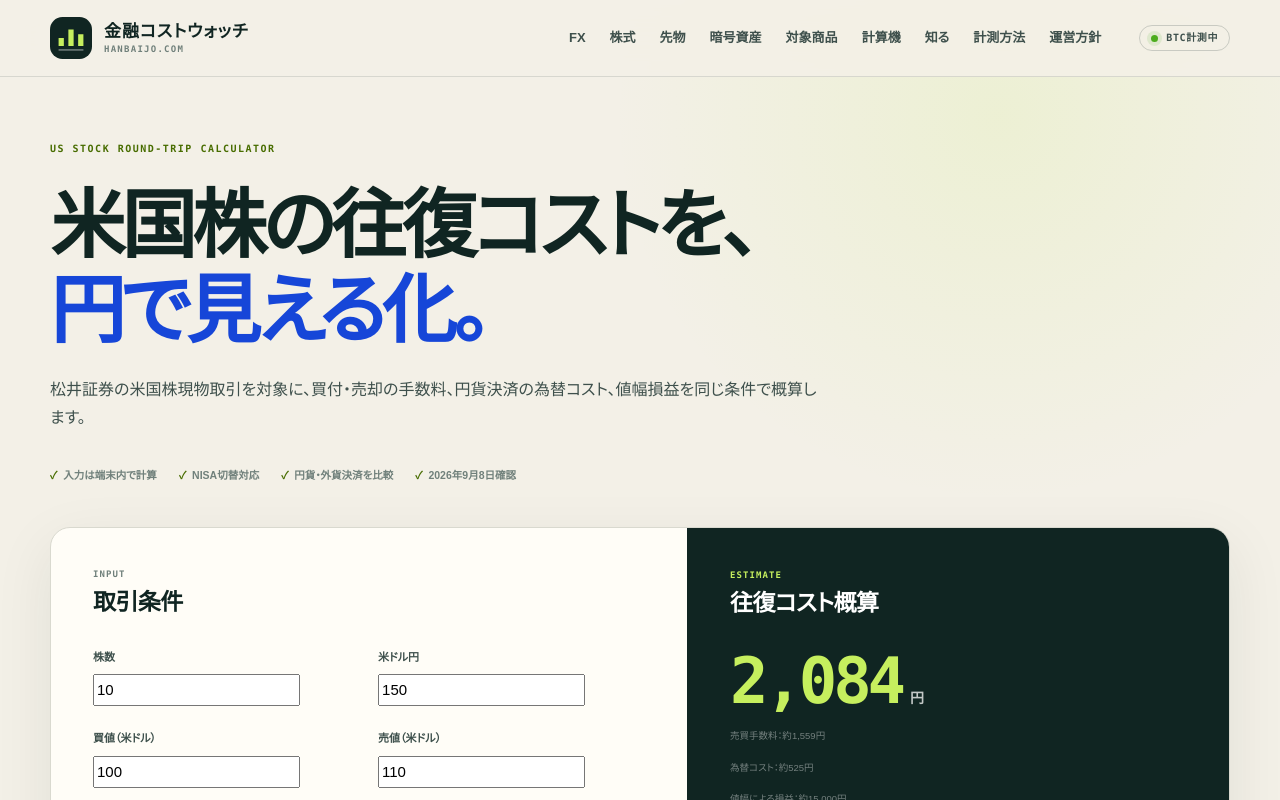
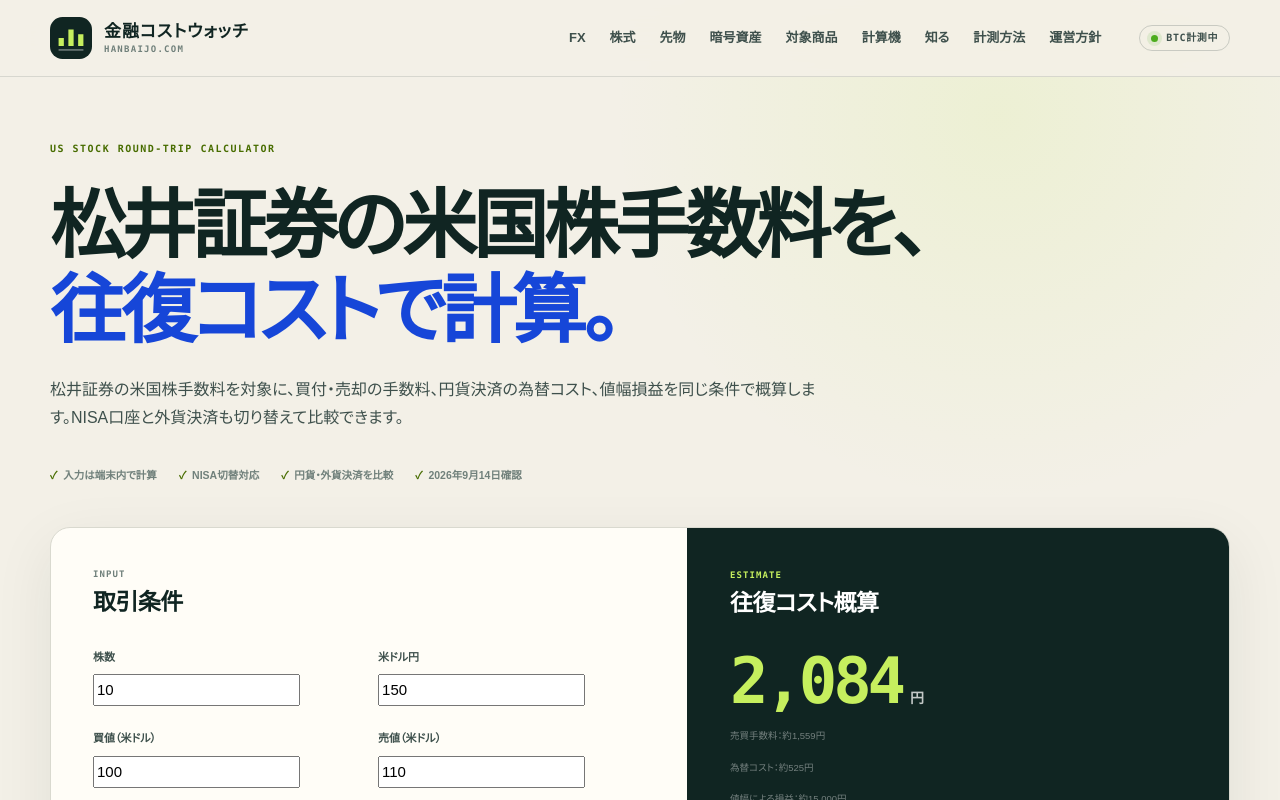
Before and after one commit to mrok18/hanbaijo, a Next.js app: page /tools/matsui-us-stock-cost-calculator in a window 1280 px wide. Shown: the top 800 px of the page. Built offline with nearby package versions, Linux system fonts and the light colour scheme.

Commit message:
seo: clarify matsui us stock fee intent

```diff
--- a/app/tools/matsui-us-stock-cost-calculator/layout.tsx
+++ b/app/tools/matsui-us-stock-cost-calculator/layout.tsx
@@ -2,8 +2,8 @@ import type { Metadata } from 'next';
 
 export const metadata: Metadata = {
   alternates: { canonical: '/tools/matsui-us-stock-cost-calculator' },
-  title: '松井証券 米国株往復コスト計算機｜手数料・為替25銭',
-  description: '松井証券の米国株現物取引について、株数、買値、売値、米ドル円から売買手数料、円貨決済の為替コスト、値幅損益を円換算します。',
+  title: '松井証券 米国株の手数料計算機｜売買・為替コストを比較',
+  description: '松井証券の米国株手数料を、株数・買値・売値・円貨または外貨決済から計算。売買手数料、円貨決済25銭、NISA無料を往復コストで比較します。',
 };
 
 export default function Layout({ children }: { children: React.ReactNode }) { return children; }
--- a/app/tools/matsui-us-stock-cost-calculator/page.tsx
+++ b/app/tools/matsui-us-stock-cost-calculator/page.tsx
@@ -28,7 +28,7 @@ export default function Page() {
   const dollar = new Intl.NumberFormat('ja-JP', { maximumFractionDigits: 2 });
 
   return <div className="calculator-page">
-    <header className="calculator-intro"><p className="page-kicker">US STOCK ROUND-TRIP CALCULATOR</p><h1>米国株の往復コストを、<br /><em>円で見える化。</em></h1><p className="lede">松井証券の米国株現物取引を対象に、買付・売却の手数料、円貨決済の為替コスト、値幅損益を同じ条件で概算します。</p><div className="calculator-proof"><span>入力は端末内で計算</span><span>NISA切替対応</span><span>円貨・外貨決済を比較</span><span>2026年9月8日確認</span></div></header>
+    <header className="calculator-intro"><p className="page-kicker">US STOCK ROUND-TRIP CALCULATOR</p><h1>松井証券の米国株手数料を、<br /><em>往復コストで計算。</em></h1><p className="lede">松井証券の米国株手数料を対象に、買付・売却の手数料、円貨決済の為替コスト、値幅損益を同じ条件で概算します。NISA口座と外貨決済も切り替えて比較できます。</p><div className="calculator-proof"><span>入力は端末内で計算</span><span>NISA切替対応</span><span>円貨・外貨決済を比較</span><span>2026年9月14日確認</span></div></header>
     <div className="calculator-shell"><div className="calculator-grid"><section className="calculator-inputs"><div className="calculator-panel-head"><div><span>INPUT</span><h2>取引条件</h2></div></div><div className="field-grid">
       <label><span>株数</span><input type="number" min="0" step="1" value={shares} onChange={e => setShares(Number(e.target.value))} /></label>
       <label><span>米ドル円</span><input type="number" min="0" step="0.01" value={usdJpy} onChange={e => setUsdJpy(Number(e.target.value))} /></label>
```
